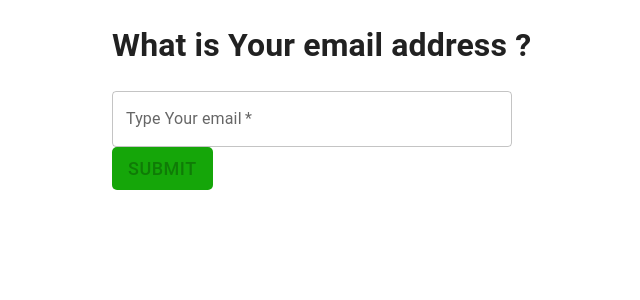
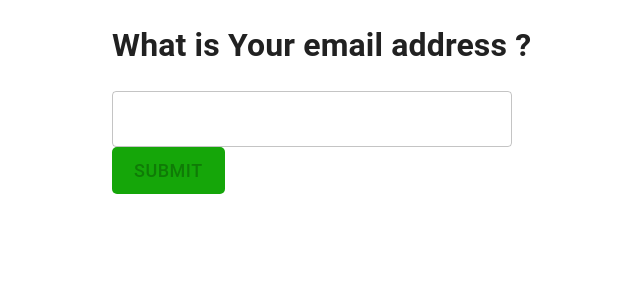
Before and after one commit to samisams1/frontendFeedback, a React (Create React App) app: page / in a window 1280 px wide. Shown: the top 300 px of the page, without its empty margins (252-892 px from the left). Built offline with nearby package versions, Linux system fonts and the light colour scheme.

Commit message:
edit pages

```diff
--- a/src/ components/controls/Button.tsx
+++ b/src/ components/controls/Button.tsx
@@ -1,5 +1,5 @@
 import React from 'react'
-import { Button as MuiButton, makeStyles } from "@mui/material";
+import { Button as MuiButton } from "@mui/material";
 
 
 export default function Button(props:any) {
@@ -9,9 +9,14 @@ export default function Button(props:any) {
 
     return (
         <MuiButton
+        style={{
+            borderRadius: 5,
+            backgroundColor: "rgb(21, 166, 9)",
+            fontSize: "18px"
+        }}
+
             variant={variant || "contained"}
             size={size || "large"}
-            color={color || "primary"}
             onClick={onClick}
             {...other}
            >
--- a/src/ components/controls/index.ts
+++ b/src/ components/controls/index.ts
@@ -1,6 +1,6 @@
-import Button from "./Button";
+import Buttonc from "./Button";
 const Controls = {
-    Button,
+    Buttonc,
 }
 
 export default Controls;
--- a/src/ components/controls/useForm.tsx
+++ b/src/ components/controls/useForm.tsx
@@ -1,56 +1,19 @@
-import React, { useState } from 'react'
-import { makeStyles } from "@material-ui/core";
 
-export function useForm(initialFValues:any, validateOnChange = false, validate:any) {
+import { TextField } from "@mui/material"
 
-
-    const [values, setValues] = useState(initialFValues);
-    const [errors, setErrors] = useState({});
-
-    const handleInputChange = (e:any) => {
-        const { name, value } = e.target
-        setValues({
-            ...values,
-            [name]: value
-        })
-        if (validateOnChange)
-            validate({ [name]: value })
-    }
-
-    const resetForm = () => {
-        setValues(initialFValues);
-        setErrors({})
-    }
-
-
-    return {
-        values,
-        setValues,
-        errors,
-        setErrors,
-        handleInputChange,
-        resetForm
-
-    }
+export default function Form(props:any) {
+    const { lable,inputValue, handleInputChange,} = props
+        return(
+         <TextField
+         required
+         id="outlined-required"
+         label={lable}
+         value={inputValue}
+         onChange={handleInputChange}
+         style={{
+           width:400,
+           borderColor: "rgb(21, 166, 9)",
+          }}
+         />
+        )
 }
-
-
-const useStyles = makeStyles(theme => ({
-    root: {
-        '& .MuiFormControl-root': {
-            width: '80%',
-            margin: theme.spacing(1)
-        }
-    }
-}))
-
-export function Form(props:any) {
-
-    const classes = useStyles();
-    const { children, ...other } = props;
-    return (
-        <form className={classes.root} autoComplete="off" {...other}>
-            {props.children}
-        </form>
-    )
-}
--- a/src/pages/FeedbackForm.tsx
+++ b/src/pages/FeedbackForm.tsx
@@ -1,7 +1,9 @@
 import { Component, ChangeEvent } from "react";
 import FeedbackDataService from "../services/feedback.service";
 import feedbackData from "../types/feedback.type";
-import { Button, TextField } from "@mui/material";
+import { TextField } from "@mui/material";
+import Button from "../ components/controls/Button";
+import Form from "../ components/controls/useForm";
 type Props = {};
 
 type State = feedbackData & {
@@ -96,6 +98,7 @@ export default class CreateFeedback extends Component<Props, State> {
               width:400
              }}
             />
+
 </div>
 <div>
   <h4>Are there any topics you would like covered next week? </h4>
@@ -113,12 +116,8 @@ style={{
 />
 </div>
           <Button
-          style={{
-            borderRadius: 5,
-            backgroundColor: "rgb(21, 166, 9)",
-            fontSize: "18px"
-        }}
-          disabled={!title || !content} variant="contained" onClick={this.saveFeedback}>Submit</Button>
+     text={"Submit"}
+          disabled={!title || !content} variant="contained" onClick={this.saveFeedback}></Button>
           </div>
         )}
       </div>
--- a/src/pages/admin/addquestion.js
+++ b/src/pages/admin/addquestion.js
@@ -46,7 +46,6 @@ function AddRemoveInputField(){
 
                  {(inputFields.length!==1)? <button className="btn btn-outline-danger" onClick={removeInputFields}>x</button>:''}
 
-
                     </div>
                   </div>
                           )
--- a/src/pages/admin/listFeedback.tsx
+++ b/src/pages/admin/listFeedback.tsx
@@ -34,10 +34,7 @@ export default class ListFeedback extends Component<Props, State> {
     });
   }
 
-
-
   render() {
-    const { submitted, title, content } = this.state;
 
     return (
       <div className="submit-form">
--- a/src/pages/home.tsx
+++ b/src/pages/home.tsx
@@ -1,6 +1,7 @@
-import { Button, TextField } from '@mui/material';
 import { useState, MouseEvent } from 'react';
 import { useNavigate } from "react-router-dom";
+import Buttonc from '../ components/controls/Button';
+import Form from '../ components/controls/useForm';
 export default function Home() {
   const [inputValue, setInputValue] = useState('');
 
@@ -21,25 +22,17 @@ export default function Home() {
   return (
     <div className="App">
       <h1>What is Your email address ? </h1>
-          <TextField
-            required
-            id="outlined-required"
-            label="Type Your email"
-            value={inputValue}
-            onChange={handleInputChange}
-            style={{
-              width:400,
-              borderColor: "rgb(21, 166, 9)",
-             }}
+          <Form
+          value={inputValue}
+          handleInputChange={handleInputChange}
             />
         <br/>
-    <Button
-          style={{
-            borderRadius: 5,
-            backgroundColor: "rgb(21, 166, 9)",
-            fontSize: "18px"
-        }}
-          disabled={!inputValue } variant="contained" onClick={handleClick}>Submit</Button>
+          <Buttonc
+           disabled={!inputValue } variant="contained"
+          text={"Submit"}
+          onClick={handleClick}
+          >
+          </Buttonc>
     </div>
   );
 }
```
